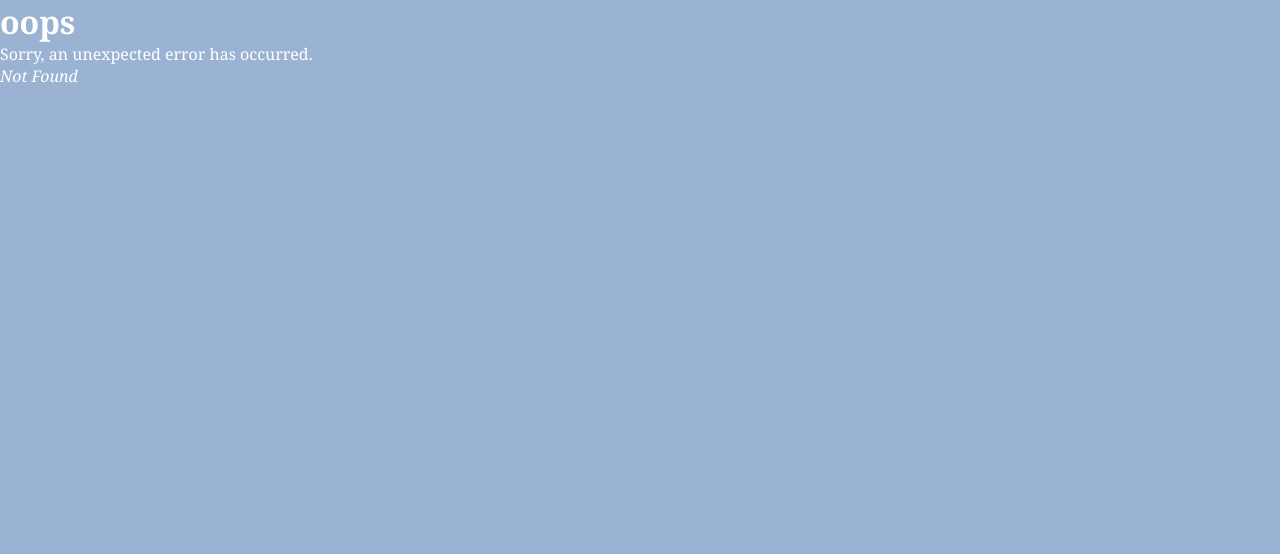
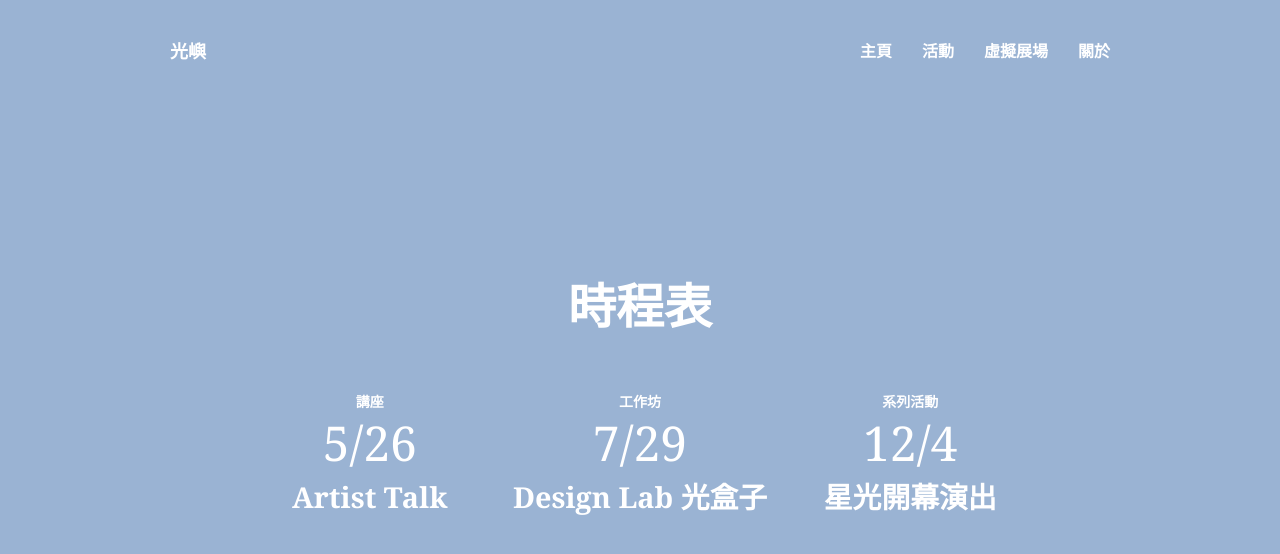
Before and after one commit to yydderf/lightfest-ts, a React (Vite) app: page /events in a window 1280 px wide. Before the commit this address had no page. Shown: the top 554 px of the page. Built offline with nearby package versions, Linux system fonts and the light colour scheme.

Commit message:
feat: event page & RWD

```diff
--- a/src/components/nav/nav.scss
+++ b/src/components/nav/nav.scss
@@ -8,6 +8,8 @@
         align-items: center;
         justify-content: space-between;
         height: 100%;
+
+        padding: 0 30px;
     }
 
     span {
--- a/src/components/nav/nav.tsx
+++ b/src/components/nav/nav.tsx
@@ -9,9 +9,9 @@
       <div className="wrapper">
         <span><a href="#">光嶼</a></span>
         <div className="pages">
-          <a href="#">主頁</a>
-          <a href="#">工作坊</a>
-          <a href="#">虛擬展場</a>
+          <a href="/">主頁</a>
+          <a href="/events">活動</a>
+          <a href="/">虛擬展場</a>
           <a href="/about">關於</a>
         </div>
       </div>
--- a/src/main.tsx
+++ b/src/main.tsx
@@ -9,6 +9,7 @@
 import About from "./routes/about";
 import ErrorPage from "./error-page";
 import App from "./App";
+import Events from "./routes/events.tsx";
 
 const router = createBrowserRouter([
   {
@@ -26,6 +27,11 @@
     element: <About />,
     errorElement: <ErrorPage />,
   },
+  {
+    path: "/events",
+    element: <Events/>,
+    errorElement: <ErrorPage />
+  }
 ])
 
 ReactDOM.createRoot(document.getElementById('root')!).render(
--- a/src/routes/about.css
+++ b/src/routes/about.css
@@ -11,11 +11,20 @@
 }
 
 .about-container__center {
+    height: 100vh;
+
     display: flex;
     flex-direction: column;
     justify-content: center;
     align-items: center;
     gap: 4rem;
+}
+
+.about-nav {
+    position: absolute;
+    top: 0;
+
+    width: 100vw;
 }
 
 .about-img-gallery {
@@ -47,6 +56,21 @@
     display: flex;
     justify-content: center;
     gap: 0.75rem;
+
+    padding: 0 15px;
+    width: 100%;
+    -ms-overflow-style: none;
+    scrollbar-width: none;
+
+    @media (max-width: 680px) {
+        justify-content: start;
+        overflow: scroll;
+        padding-bottom: 1rem;
+    }
+}
+
+.about-tabs__list::-webkit-scrollbar {
+    display: none;
 }
 
 .about-tabs__trigger {
@@ -60,7 +84,6 @@
     cursor: pointer;
 
     white-space: nowrap;
-    overflow: scroll;
 
     @media (max-width: 860px) {
         font-size: 20px;
@@ -83,7 +106,6 @@
 
     @media (max-width: 768px) {
         grid-template-columns: 1fr;
-        height: auto;
     }
 }
 
--- a/src/routes/about.tsx
+++ b/src/routes/about.tsx
@@ -5,6 +5,7 @@
 
 import * as Tabs from "@radix-ui/react-tabs";
 import {departments} from "../lib/organization.ts";
+import NavBar from "../components/nav/nav.tsx";
 
 const Hosts = (): ReactElement => (
     <section className="about-container about-container__center">
@@ -89,6 +90,10 @@
 export default function About() {
   return (
     <div>
+        <div className="about-nav">
+            <NavBar />
+        </div>
+
         <Members />
         <Hosts />
         <Sponsor />
--- /dev/null
+++ b/src/routes/events.css
@@ -0,0 +1,64 @@
+.events-container {
+    height: 100vh;
+
+    max-width: 1200px;
+    margin: 0 auto;
+    padding: 0 15px;
+}
+
+.events-container__center {
+    display: flex;
+    flex-direction: column;
+    justify-content: center;
+    align-items: center;
+    gap: 4rem;
+}
+
+.events-nav {
+    position: absolute;
+    top: 0;
+    width: 100vw;
+}
+
+.events-heading {
+    text-align: center;
+    font-size: 48px;
+    line-height: 1em;
+}
+
+.events-timeline {
+    display: grid;
+    grid-template-columns: repeat(3, 1fr);
+    gap: 1rem;
+
+    @media (max-width: 1200px) {
+        grid-template-columns: 1fr 1fr;
+    }
+
+    @media (max-width: 680px) {
+        grid-template-columns: 1fr;
+    }
+}
+
+.events-time-block {
+    display: flex;
+    flex-direction: column;
+    align-items: center;
+    gap: 0.5rem;
+}
+
+.events-time-block__date  {
+    font-size: 3rem;
+    line-height: 1em;
+}
+
+.events-time-block h3 {
+    font-size: 0.875rem;
+    line-height: 1.2em;
+}
+
+.events-time-block h2 {
+    font-size: 1.8rem;
+    line-height: 1.5em;
+    text-align: center;
+}
--- /dev/null
+++ b/src/routes/events.tsx
@@ -0,0 +1,47 @@
+import "./events.css";
+import NavBar from "../components/nav/nav.tsx";
+
+type Event = {
+    category: string;
+    name: string;
+    date: string;
+};
+
+interface TimeBlockProps {
+    event: Event;
+}
+function TimeBlock({event}: TimeBlockProps) {
+    return <div className="events-time-block">
+        <h3>{event.category}</h3>
+        <div className="events-time-block__date">{event.date}</div>
+        <h2>{event.name}</h2>
+    </div>
+}
+
+const events: Event[] = [
+    {name: 'Artist Talk', category: '講座', date: '5/26'},
+    {name: `Design Lab 光盒子`, category: '工作坊', date: '7/29'},
+    {name: '星光開幕演出', category: '系列活動', date: '12/4'},
+];
+
+function Timeline() {
+    return <div className="events-container events-container__center">
+        <h1 className="events-heading">時程表</h1>
+
+        <div className="events-timeline">
+            {events.map((event, index) => (
+                <TimeBlock event={event} key={`time-block-${index}`} />
+            ))}
+        </div>
+    </div>
+}
+
+export default function Events() {
+    return <section>
+        <div className="events-nav">
+            <NavBar />
+        </div>
+
+        <Timeline />
+    </section>;
+}
```
